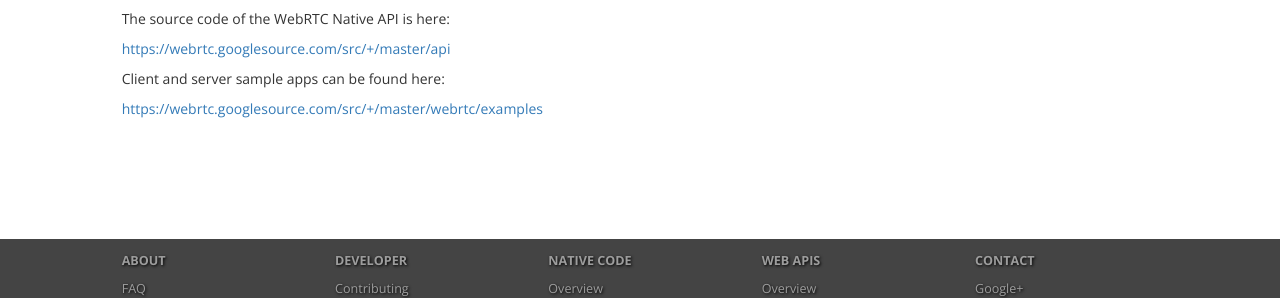
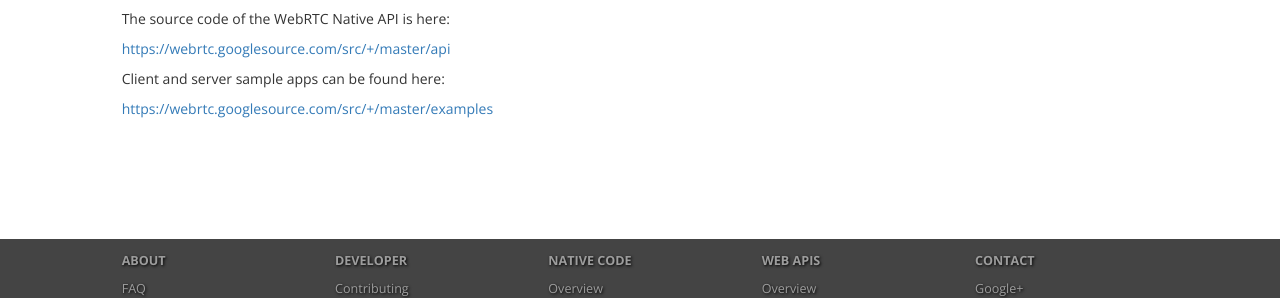
Before and after one commit to webrtc/webrtc-org, a Jekyll site: the page built from native-code/native-apis/index.md, in a window 1280 px wide and 900 px high, scrolled down 2638 px. Shown: the part 431-729 px from the top of the window. Built offline with Jekyll 4.4.1, drawn with Linux system fonts in a browser that asks for light colours; nearby versions of some CDN libraries.

Commit message:
Fix broken links pass 3

```diff
--- a/native-code/native-apis/index.md
+++ b/native-code/native-apis/index.md
@@ -88,4 +88,4 @@ The source code of the WebRTC Native API is here:
 
 Client and server sample apps can be found here:
 
-<https://webrtc.googlesource.com/src/+/master/webrtc/examples>
+<https://webrtc.googlesource.com/src/+/master/examples>
```
